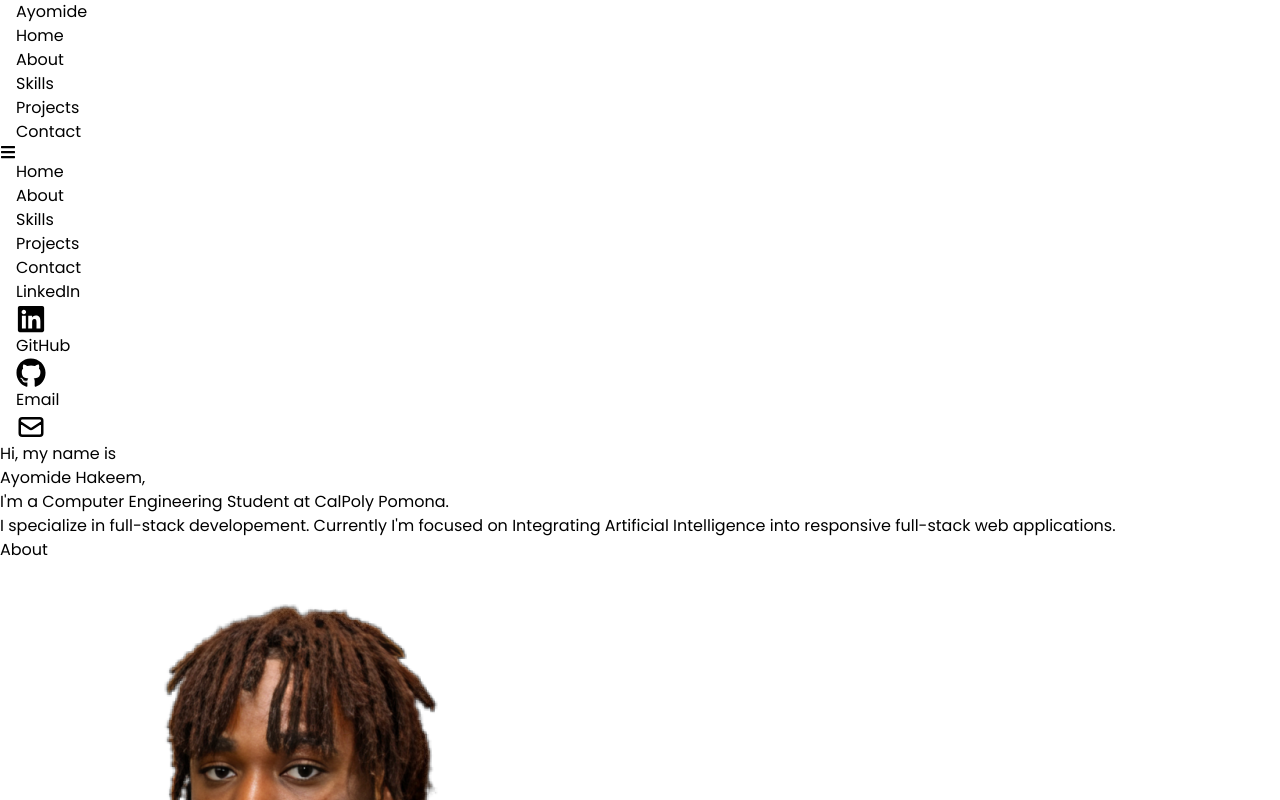
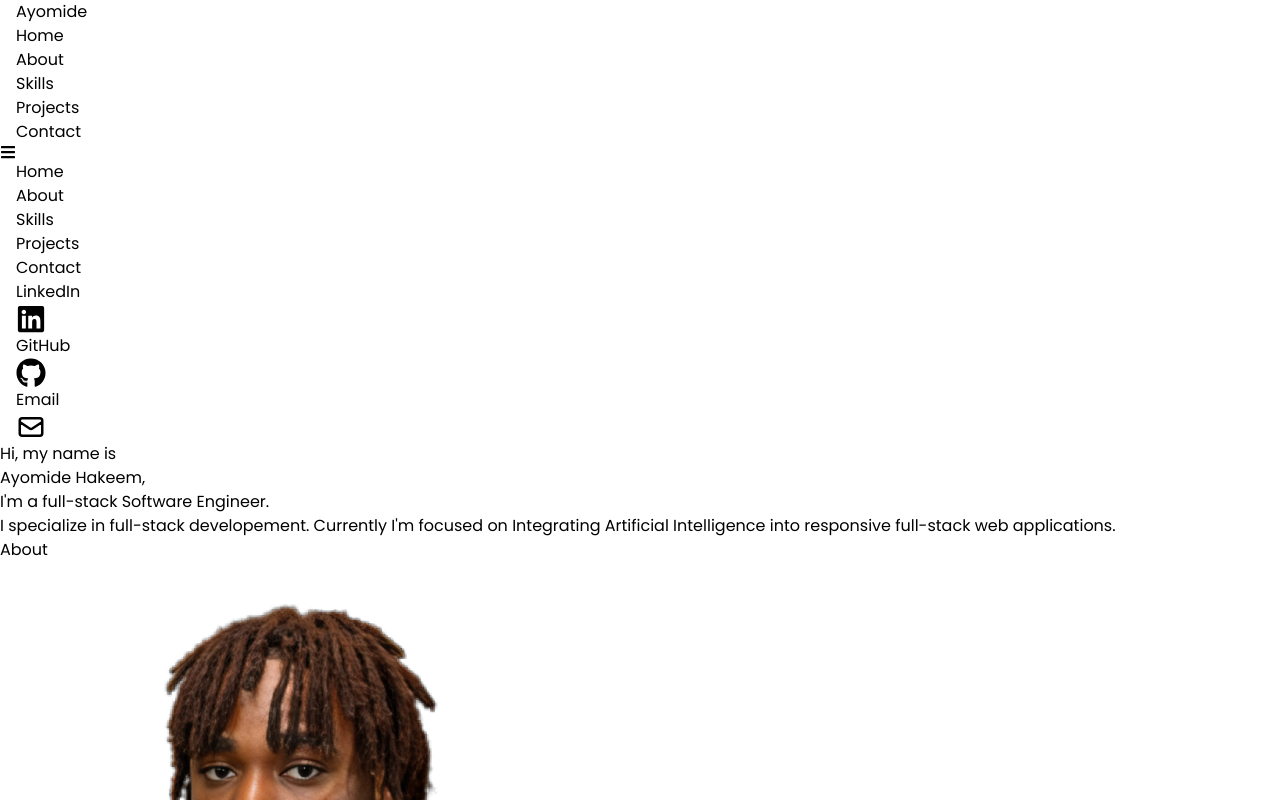
Before and after one commit to ashakeem/Portfolio, a React (Vite) app: page / in a window 1280 px wide. Shown: the top 800 px of the page. Built offline with nearby package versions, Linux system fonts and the light colour scheme; a web font is replaced by a local one.

Commit message:
third commit

```diff
--- a/src/components/Home.jsx
+++ b/src/components/Home.jsx
@@ -10,7 +10,7 @@ const Home = () => {
           Ayomide Hakeem,
         </h1>
         <h2 className="text-4xl sm:text-7xl font-bold text-[#8892b0]">
-          I'm a Computer Engineering Student at CalPoly Pomona.
+          I'm a full-stack Software Engineer.
         </h2>
         <p className=" text-[#8892b0] py-4 max-w-[700px]">
           I specialize in full-stack developement. Currently I'm focused on
```
